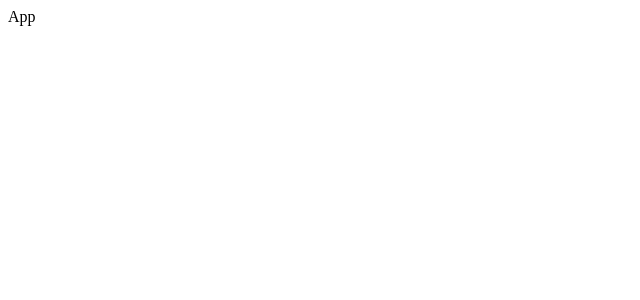
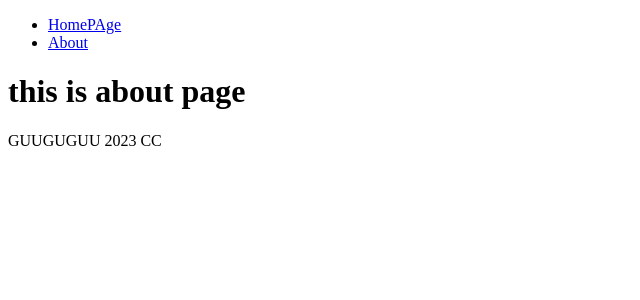
Before and after one commit to Batato8291/React_test, a React (Create React App) app: page /about in a window 1280 px wide. Shown: the top 300 px of the page, without its empty margins (0-640 px from the left). Built offline with nearby package versions, Linux system fonts and the light colour scheme.

Commit message:
create router

```diff
--- a/package.json
+++ b/package.json
@@ -8,6 +8,7 @@
     "@testing-library/user-event": "^13.5.0",
     "react": "^18.2.0",
     "react-dom": "^18.2.0",
+    "react-router-dom": "^6.8.2",
     "react-scripts": "5.0.1",
     "uuid": "^9.0.0",
     "web-vitals": "^2.1.4"
--- a/src/App.js
+++ b/src/App.js
@@ -1,5 +1,21 @@
+import React from "react";
+import { Routes, Route } from "react-router-dom";
+import Nav from "./components/Nav";
+import Footer from "./components/Footer";
+import Homepage from "./views/Homepage";
+import About from "./views/About";
+
 function App() {
-  return <div>App</div>;
+  return (
+    <div className="App">
+      <Nav />
+      <Routes>
+        <Route path="/" element={<Homepage />} />
+        <Route path="/about" element={<About />} />
+      </Routes>
+      <Footer />
+    </div>
+  );
 }
 
 export default App;
--- /dev/null
+++ b/src/components/Footer.js
@@ -0,0 +1,7 @@
+import React from "react";
+
+const Footer = () => {
+  return <footer>GUUGUGUU 2023 CC</footer>;
+};
+
+export default Footer;
--- /dev/null
+++ b/src/components/Nav.js
@@ -0,0 +1,18 @@
+import React from "react";
+
+const Nav = () => {
+  return (
+    <nav>
+      <ul>
+        <li>
+          <a href="/">HomePAge</a>
+        </li>
+        <li>
+          <a href="/about">About</a>
+        </li>
+      </ul>
+    </nav>
+  );
+};
+
+export default Nav;
--- /dev/null
+++ b/src/components/Search.js
@@ -0,0 +1,12 @@
+import React from "react";
+
+const Search = () => {
+  return (
+    <div className="search">
+      <input type="text" />
+      <button>Search</button>
+    </div>
+  );
+};
+
+export default Search;
--- a/src/index.js
+++ b/src/index.js
@@ -1,10 +1,13 @@
 import React from "react";
 import ReactDOM from "react-dom";
 import App from "./App";
+import { BrowserRouter } from "react-router-dom";
 
 ReactDOM.render(
   <React.StrictMode>
-    <App />
+    <BrowserRouter>
+      <App />
+    </BrowserRouter>
   </React.StrictMode>,
   document.querySelector("#root")
 );
--- /dev/null
+++ b/src/views/About.js
@@ -0,0 +1,11 @@
+import React from "react";
+
+const About = () => {
+  return (
+    <div>
+      <h1>this is about page</h1>
+    </div>
+  );
+};
+
+export default About;
--- /dev/null
+++ b/src/views/Homepage.js
@@ -0,0 +1,13 @@
+import React from "react";
+import Search from "../components/Search";
+
+const Homepage = () => {
+  const auth = "563492ad6f917000010000018ce14e8891404799a12c0e9b7898cf2c";
+  return (
+    <div>
+      <h1>this is homepage</h1>
+    </div>
+  );
+};
+
+export default Homepage;
```
Also changed, not shown: 1 other file (tests, documents, lock files or other folders).
